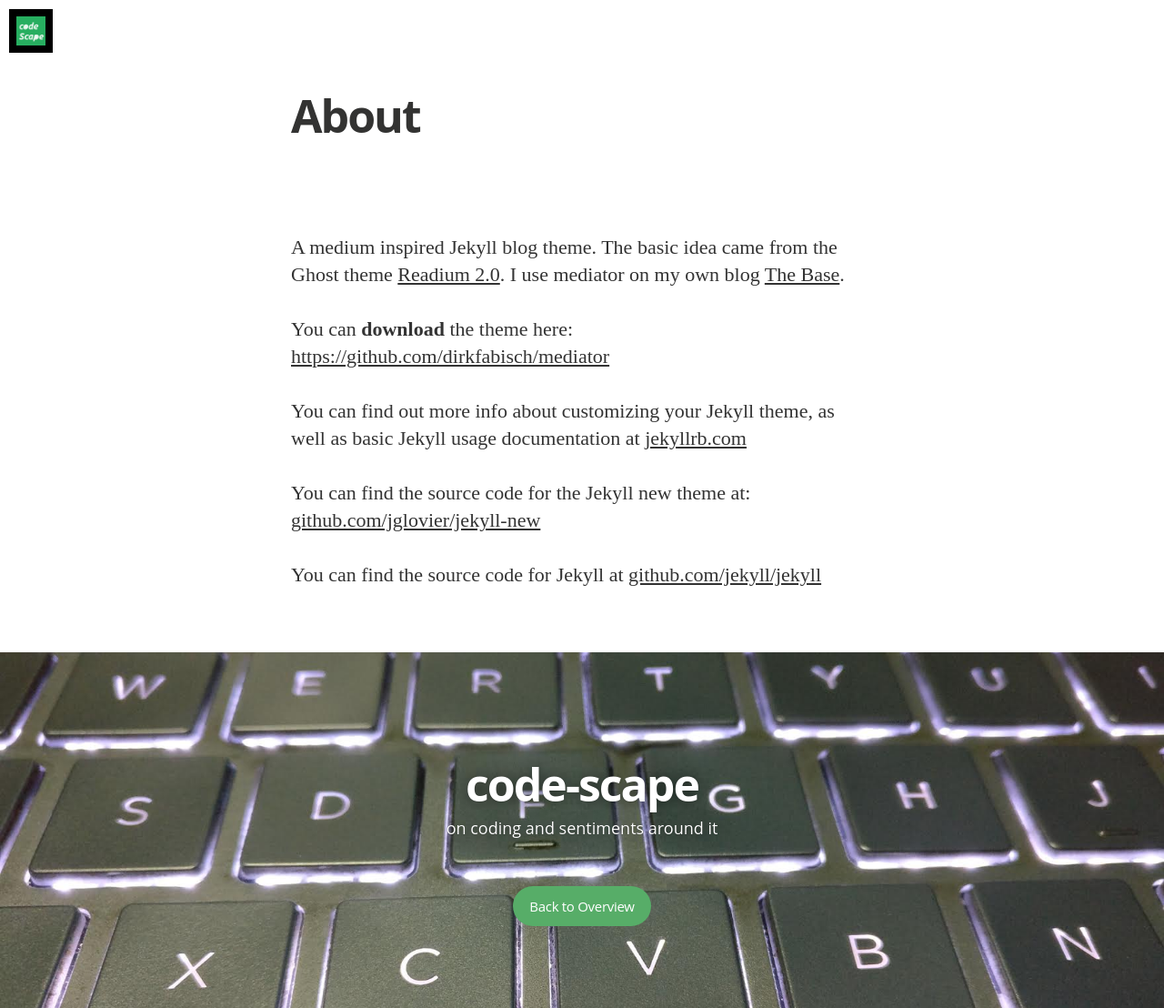
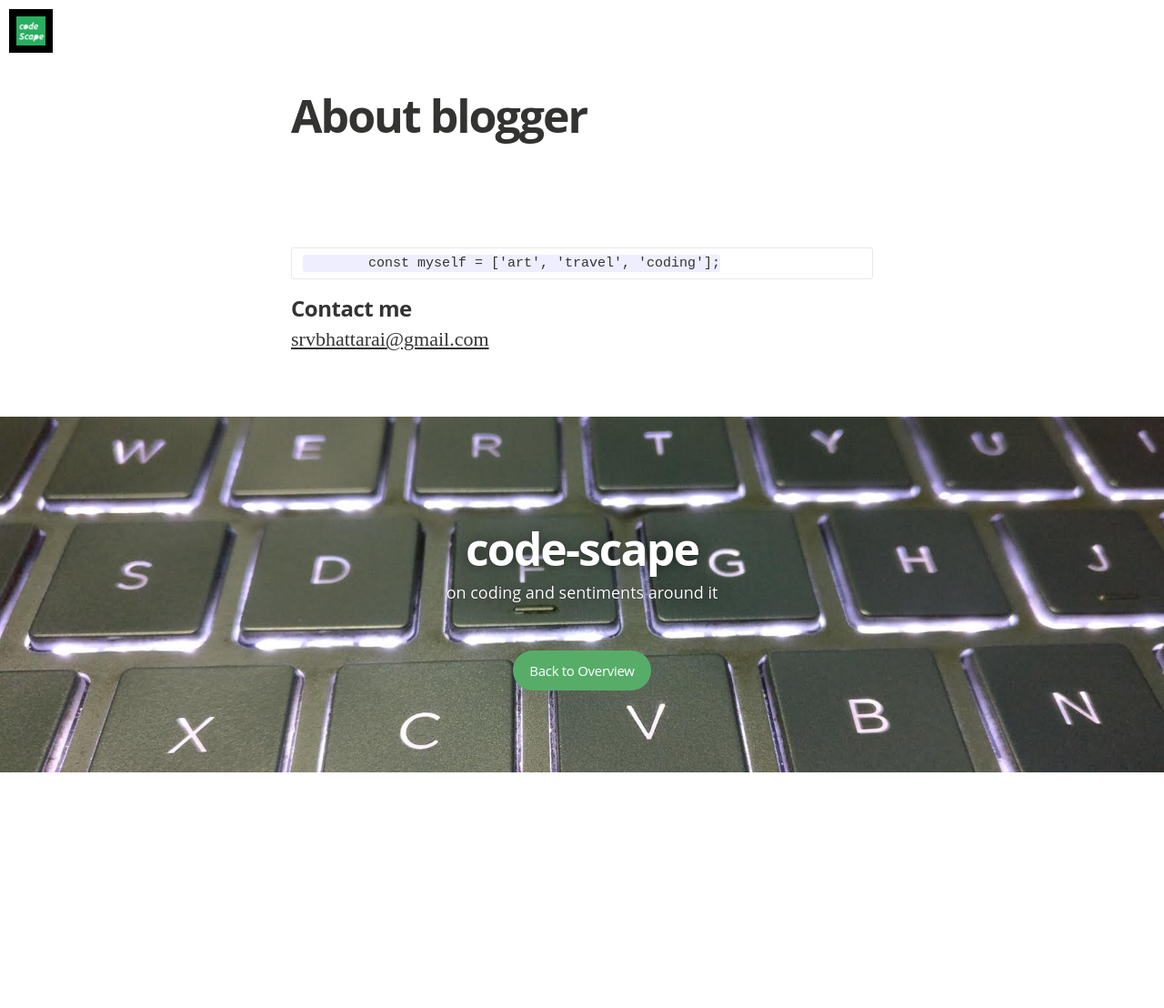
Before and after one commit to drklrd/drklrd.github.io, a Jekyll site: the page built from about.md, in a window 1280 px wide. Shown: the whole page at 91% size. Built offline with Jekyll 4.4.1, drawn with Linux system fonts in a browser that asks for light colours; nearby versions of some CDN libraries; some web fonts are replaced; after the commit the page ends 900 px from its top, so only the background shows below that.

Commit message:
update about page

````diff
--- a/about.md
+++ b/about.md
@@ -1,17 +1,13 @@
 ---
 layout: page
-title: About
+title: About blogger
 permalink: /about/
 ---
 
-A medium inspired Jekyll blog theme. The basic idea came from the Ghost theme
-[Readium 2.0](http://www.svenread.com/readium-ghost-theme/). I use mediator on my own blog [The Base](blog.base68.com).
+```
+	const myself = ['art', 'travel', 'coding'];
+```
 
-You can **download** the theme here:
-[https://github.com/dirkfabisch/mediator](https://github.com/dirkfabisch/mediator)
+### Contact me
 
-You can find out more info about customizing your Jekyll theme, as well as basic Jekyll usage documentation at [jekyllrb.com](http://jekyllrb.com/)
-
-You can find the source code for the Jekyll new theme at: [github.com/jglovier/jekyll-new](https://github.com/jglovier/jekyll-new)
-
-You can find the source code for Jekyll at [github.com/jekyll/jekyll](https://github.com/jekyll/jekyll)
+[srvbhattarai@gmail.com](mailto:srvbhattarai@gmail.com)
````
